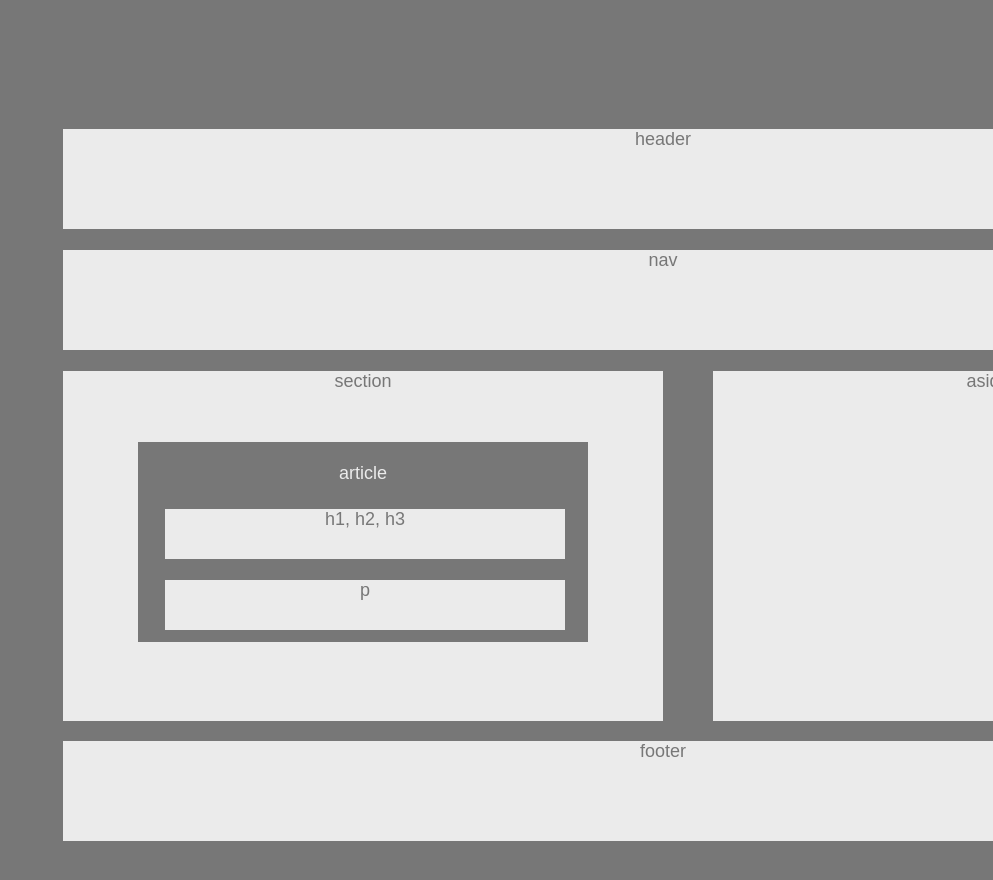
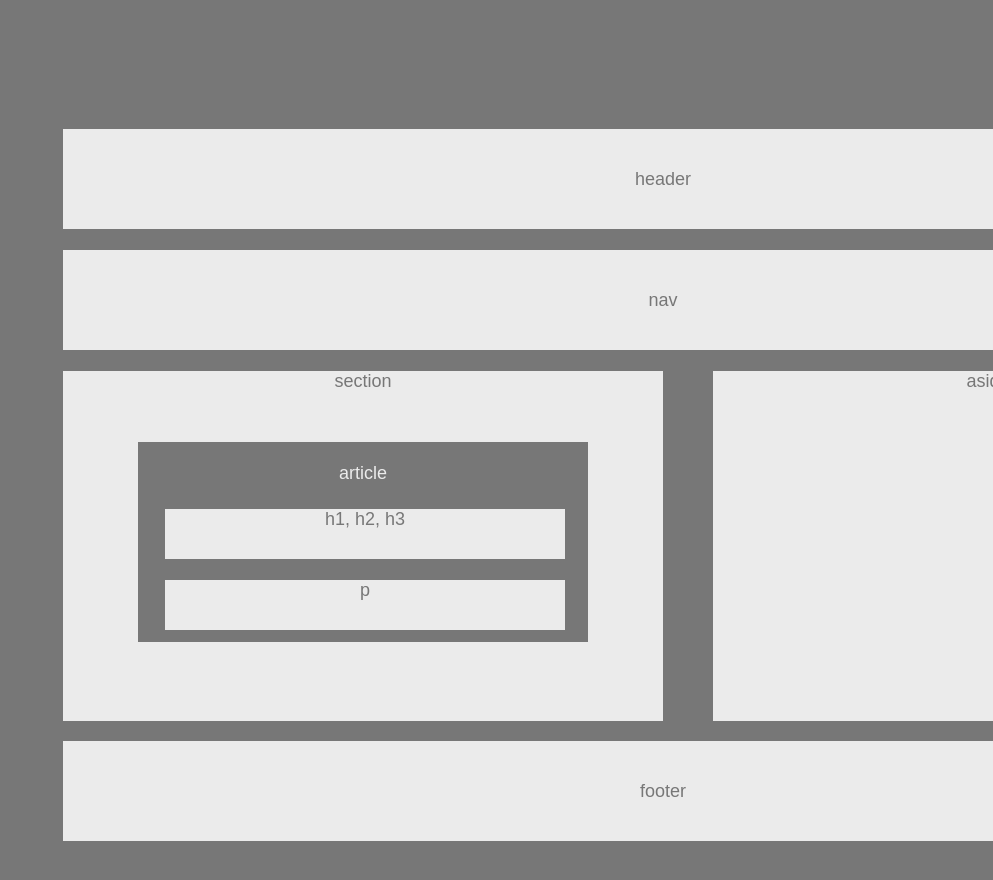
Before and after one commit to AlucardDrake/HW-Wireframe, a plain HTML site: page index.html in a window 1280 px wide. Shown: the top 880 px of the page, without its empty margins (287-1280 px from the left). Drawn offline with Linux system fonts and the light colour scheme.

Commit message:
updated HW wireframe

```diff
--- a/style.css
+++ b/style.css
@@ -14,6 +14,7 @@
     width: 1200px;
     height: 100px;
     margin: auto;
+    line-height: 100px;
 }
 .nav {
     text-align: center;
@@ -21,6 +22,7 @@
     height: 100px;
     width: 1200px;
     margin: auto;
+    line-height: 100px;
 
 }
 .section {
@@ -79,4 +81,5 @@
     margin: auto;
     position: relative;
     top: -330px;
+    line-height: 100px;
 }
```
